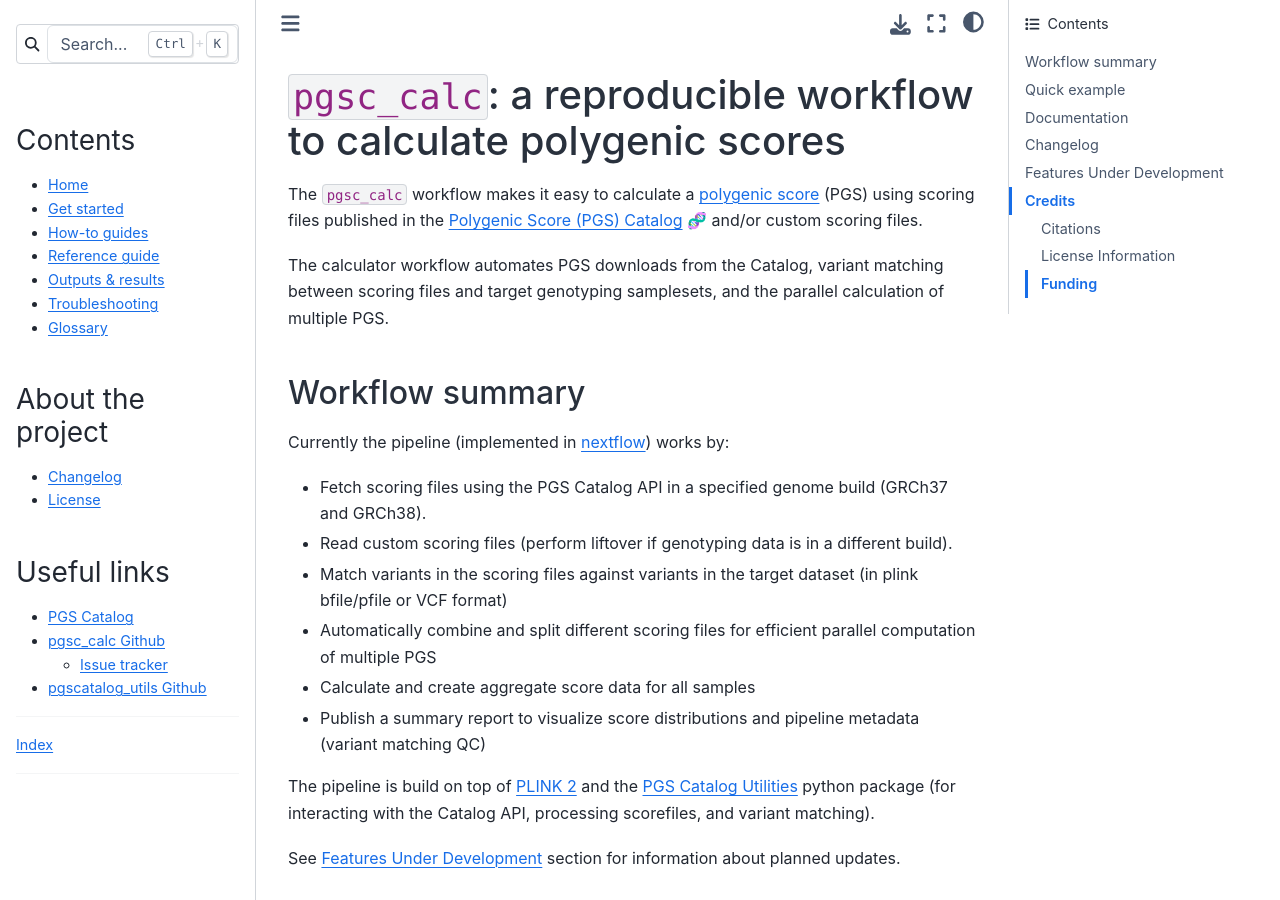
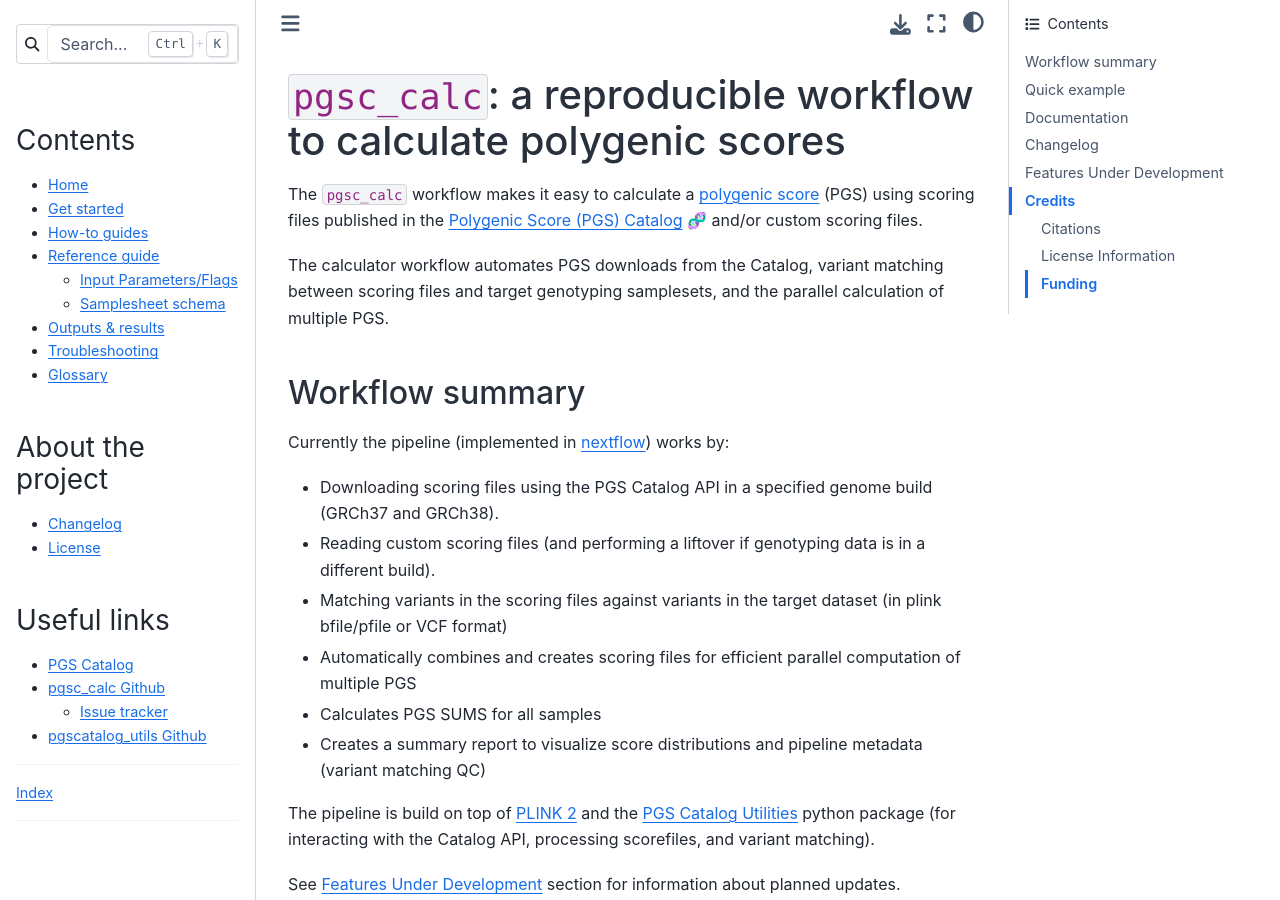
Before and after one commit to PGScatalog/pgsc_calc, a Sphinx documentation site: the page built from docs/index.rst, in a window 1280 px wide and 900 px high. Built offline with Sphinx 7.4.7 and the Sphinx Book theme 1.1.4, drawn with Linux system fonts in a browser that asks for light colours.

Commit message:
Make parameter references slightly more explicit/visible

```diff
--- a/docs/_templates/globaltoc.html
+++ b/docs/_templates/globaltoc.html
@@ -5,6 +5,10 @@
   <li><a href="{{ pathto('getting-started') }}">Get started</a></li>
   <li><a href="{{ pathto('how-to/index') }}">How-to guides</a></li>
   <li><a href="{{ pathto('reference/index') }}">Reference guide</a></li>
+  <ul>
+    <li><a href="{{ pathto('reference/input') }}">Input Parameters/Flags</a></li>
+    <li><a href="{{ pathto('reference/params') }}">Samplesheet schema</a></li>
+  </ul>
   <li><a href="{{ pathto('output') }}">Outputs & results</a></li>
   <li><a href="{{ pathto('troubleshooting') }}">Troubleshooting</a></li>
   <li><a href="{{ pathto('glossary') }}">Glossary</a></li>
--- a/docs/index.rst
+++ b/docs/index.rst
@@ -18,12 +18,12 @@ Workflow summary
 
 Currently the pipeline (implemented in `nextflow`_) works by:
 
-- Fetch scoring files using the PGS Catalog API in a specified genome build (GRCh37 and GRCh38).
-- Read custom scoring files (perform liftover if genotyping data is in a different build).
-- Match variants in the scoring files against variants in the target dataset (in plink bfile/pfile or VCF format)
-- Automatically combine and split different scoring files for efficient parallel computation of multiple PGS
-- Calculate and create aggregate score data for all samples
-- Publish a summary report to visualize score distributions and pipeline metadata (variant matching QC)
+- Downloading scoring files using the PGS Catalog API in a specified genome build (GRCh37 and GRCh38).
+- Reading custom scoring files (and performing a liftover if genotyping data is in a different build).
+- Matching variants in the scoring files against variants in the target dataset (in plink bfile/pfile or VCF format)
+- Automatically combines and creates scoring files for efficient parallel computation of multiple PGS
+- Calculates PGS SUMS for all samples
+- Creates a summary report to visualize score distributions and pipeline metadata (variant matching QC)
 
 The pipeline is build on top of `PLINK 2`_ and the `PGS Catalog Utilities`_ python package (for interacting
 with the Catalog API, processing scorefiles, and variant matching).
--- a/docs/reference/input.rst
+++ b/docs/reference/input.rst
@@ -1,5 +1,5 @@
-Input (samplesheet) schema
-==========================
+Reference: Samplesheet schema
+=============================
 
 The documentation below is automatically generated from the schema. The JSON
 file contains additional technical detail not shown in the table below.
--- a/docs/reference/params.rst
+++ b/docs/reference/params.rst
@@ -1,7 +1,7 @@
 .. _param ref:
 
-Parameter reference
-===================
+Reference: Input Parameters/Flags
+=================================
 
 The documentation below is automatically generated from the input schema and
 contains additional technical detail. **Parameters in bold** are required and
```
